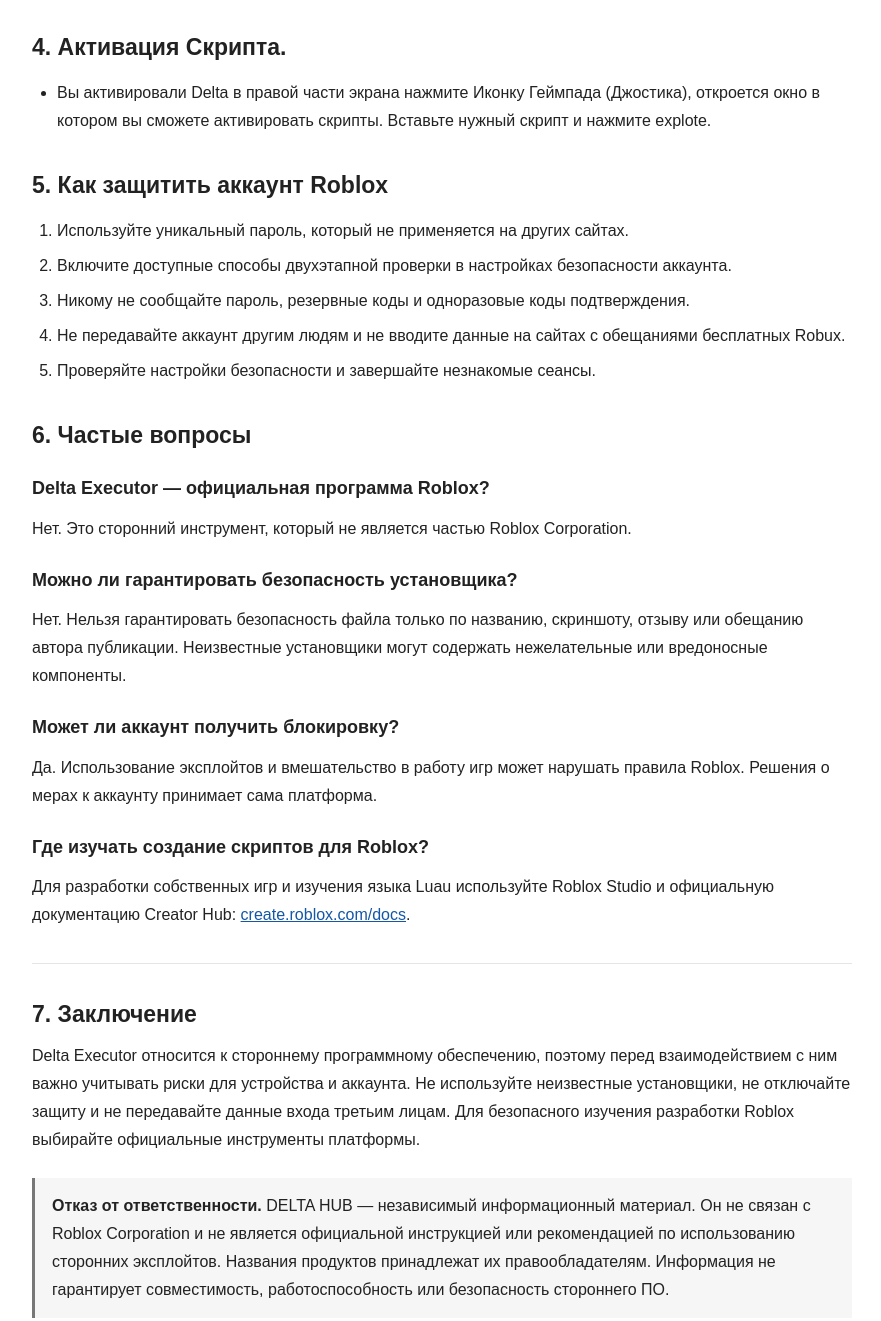
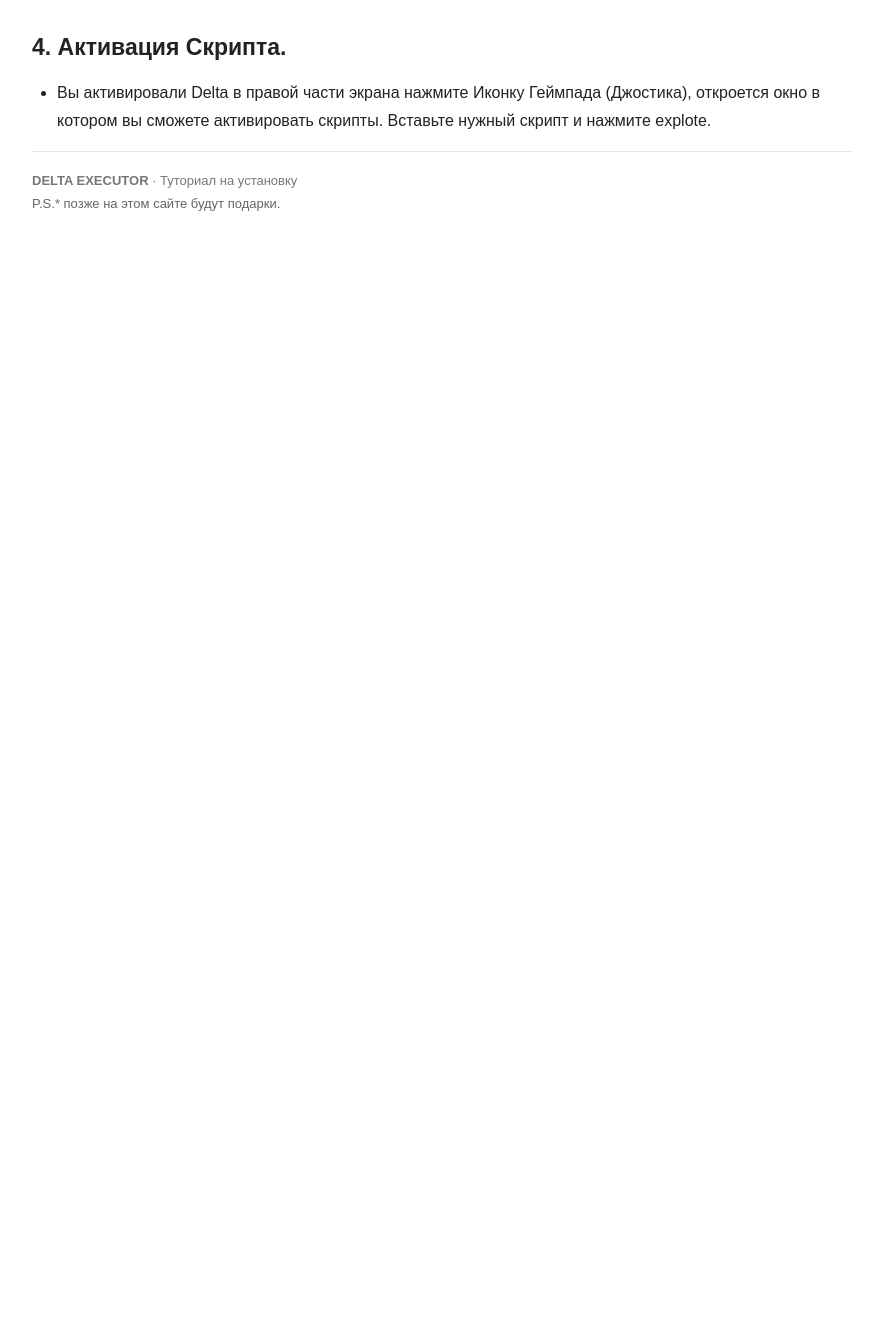
Before and after one commit to PISHKA42/delta-site, a plain HTML site: page index.html in a window 1280 px wide. Shown: the part 941-2262 px from the top of the page, without its empty margins (198-1079 px from the left). After the commit the page ends 1237 px from the top, so only its background shows below. Drawn offline with Linux system fonts and the light colour scheme.

Commit message:
Update index.html

```diff
--- a/index.html
+++ b/index.html
@@ -91,37 +91,9 @@
     <li>Вы активировали Delta в правой части экрана нажмите  Иконку Геймпада (Джостика), откроется окно в котором вы сможете активировать скрипты. Вставьте нужный скрипт и нажмите explote.</li>
   </ul>
 
-  <h2>5. Как защитить аккаунт Roblox</h2>
-  <ol>
-    <li>Используйте уникальный пароль, который не применяется на других сайтах.</li>
-    <li>Включите доступные способы двухэтапной проверки в настройках безопасности аккаунта.</li>
-    <li>Никому не сообщайте пароль, резервные коды и одноразовые коды подтверждения.</li>
-    <li>Не передавайте аккаунт другим людям и не вводите данные на сайтах с обещаниями бесплатных Robux.</li>
-    <li>Проверяйте настройки безопасности и завершайте незнакомые сеансы.</li>
-  </ol>
-
-  <h2>6. Частые вопросы</h2>
-  <h3>Delta Executor — официальная программа Roblox?</h3>
-  <p>Нет. Это сторонний инструмент, который не является частью Roblox Corporation.</p>
-
-  <h3>Можно ли гарантировать безопасность установщика?</h3>
-  <p>Нет. Нельзя гарантировать безопасность файла только по названию, скриншоту, отзыву или обещанию автора публикации. Неизвестные установщики могут содержать нежелательные или вредоносные компоненты.</p>
-
-  <h3>Может ли аккаунт получить блокировку?</h3>
-  <p>Да. Использование эксплойтов и вмешательство в работу игр может нарушать правила Roblox. Решения о мерах к аккаунту принимает сама платформа.</p>
-
-  <h3>Где изучать создание скриптов для Roblox?</h3>
-  <p>Для разработки собственных игр и изучения языка Luau используйте Roblox Studio и официальную документацию Creator Hub: <a href="https://create.roblox.com/docs" target="_blank" rel="noopener noreferrer">create.roblox.com/docs</a>.</p>
-
-  <hr>
-  <h2>7. Заключение</h2>
-  <p>Delta Executor относится к стороннему программному обеспечению, поэтому перед взаимодействием с ним важно учитывать риски для устройства и аккаунта. Не используйте неизвестные установщики, не отключайте защиту и не передавайте данные входа третьим лицам. Для безопасного изучения разработки Roblox выбирайте официальные инструменты платформы.</p>
-
-  <div class="note"><strong>Отказ от ответственности.</strong> DELTA HUB — независимый информационный материал. Он не связан с Roblox Corporation и не является официальной инструкцией или рекомендацией по использованию сторонних эксплойтов. Названия продуктов принадлежат их правообладателям. Информация не гарантирует совместимость, работоспособность или безопасность стороннего ПО.</div>
-
   <footer>
-    <div><strong>DELTA HUB</strong> · Информационный материал</div>
-    <div class="small">Перед публикацией на торговой площадке проверьте её правила размещения цифровых товаров и требования к описанию товара.</div>
+    <div><strong>DELTA EXECUTOR</strong> · Туториал на установку</div>
+    <div class="small">P.S.* позже на этом сайте будут подарки.</div>
   </footer>
 </main>
 </body>
```
